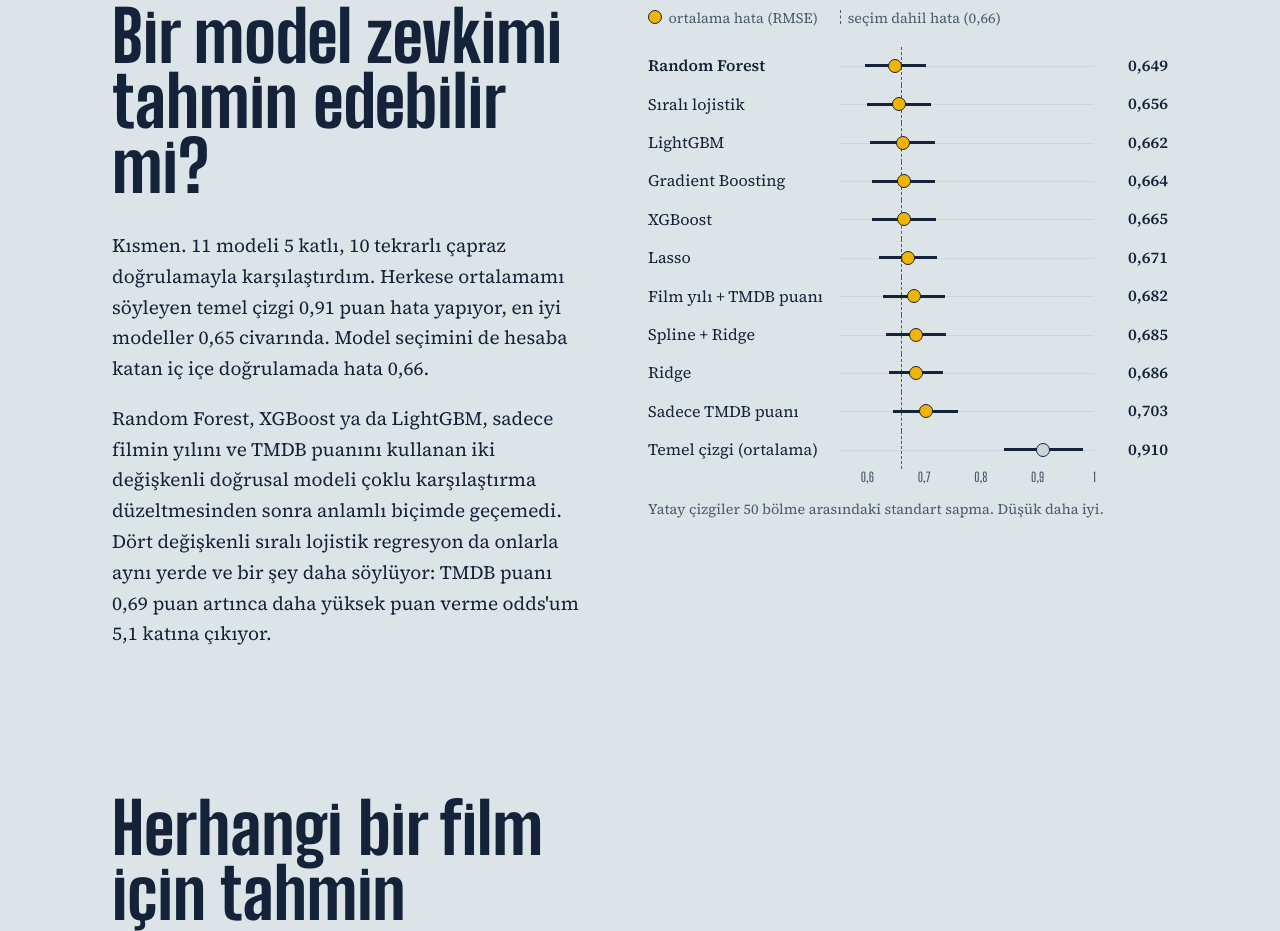
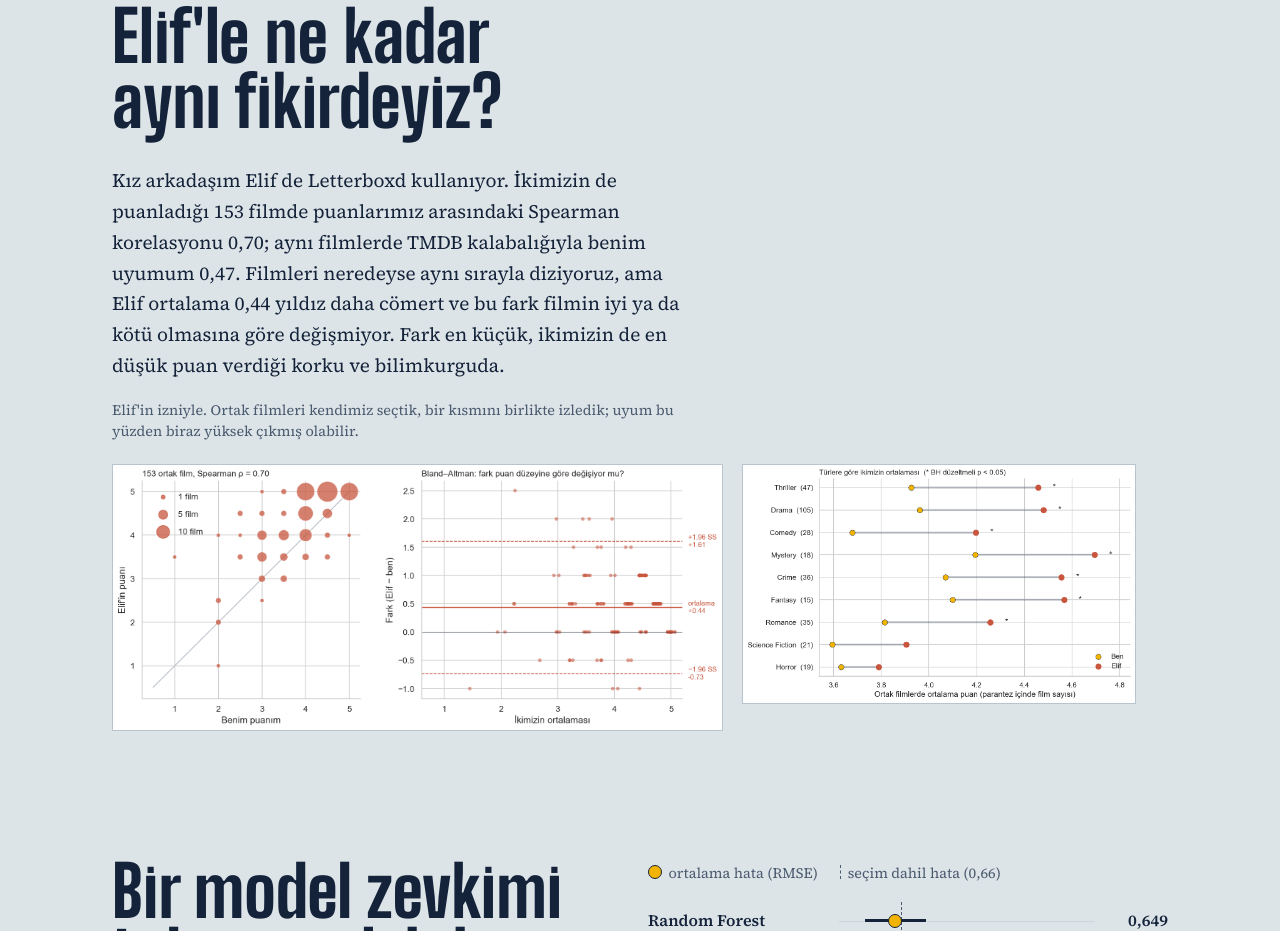
Before and after one commit to Kutaykabak/letterboxd-film-taste, a plain HTML site: page site/tr/index.html in a window 1280 px wide. Shown: the part 3899-4830 px from the top of the page. Drawn offline with Linux system fonts and the light colour scheme.

Commit message:
Add taste agreement with Elif (Part 4)
Part 4 in both combined notebooks compares my ratings with my
girlfriend Elif's on the 153 films we both rated: Spearman 0.70
(vs 0.47 with TMDB on the same films), she is 0.44 stars more
generous, Bland-Altman, weighted kappa 0.62, genres and decades.
Her raw export stays in data/raw/elif (git-ignored). READMEs and
both site pages get a short section with the two figures.

READMEs no longer link to the split notebooks and reports/share,
which were removed from the repository.

```diff
--- a/site/tr/index.html
+++ b/site/tr/index.html
@@ -178,6 +178,9 @@ footer p { max-width: 40rem; }
 .ares-nums .tmdb { color: var(--crowd); }
 .ares-nums small { font-size: .85rem; color: var(--muted); }
 /* power bi */
+.elif { display: grid; grid-template-columns: 1.55fr 1fr; gap: 1.2rem; margin-top: 1.4rem; max-width: 64rem; align-items: start; }
+.elif img { display: block; width: 100%; height: auto; background: #fff; border: 1px solid var(--rule); }
+@media (max-width: 760px) { .elif { grid-template-columns: 1fr; } }
 .pbi { display: block; margin-top: 1.4rem; max-width: 64rem; }
 .pbi img { display: block; width: 100%; height: auto; border: 1px solid var(--rule); }
 .pbi-links a { color: var(--ink); text-underline-offset: 3px; }
@@ -249,6 +252,18 @@ footer p { max-width: 40rem; }
     </div>
   </div>
   <div class="key"><span class="k-crowd">beklenen</span><span class="k-me">verdiğim</span></div>
+</section>
+
+<section aria-labelledby="h-elif">
+  <div class="text">
+    <h2 id="h-elif">Elif'le ne kadar aynı fikirdeyiz?</h2>
+    <p>Kız arkadaşım Elif de Letterboxd kullanıyor. İkimizin de puanladığı 153 filmde puanlarımız arasındaki Spearman korelasyonu 0,70; aynı filmlerde TMDB kalabalığıyla benim uyumum 0,47. Filmleri neredeyse aynı sırayla diziyoruz, ama Elif ortalama 0,44 yıldız daha cömert ve bu fark filmin iyi ya da kötü olmasına göre değişmiyor. Fark en küçük, ikimizin de en düşük puan verdiği korku ve bilimkurguda.</p>
+    <p class="small">Elif'in izniyle. Ortak filmleri kendimiz seçtik, bir kısmını birlikte izledik; uyum bu yüzden biraz yüksek çıkmış olabilir.</p>
+  </div>
+  <div class="elif">
+    <a href="../elif-uyum.png"><img src="../elif-uyum.png?v=1" width="1659" height="723" loading="lazy" alt="Solda benim ve Elif'in puanları, nokta büyüklüğü film sayısı; sağda Bland–Altman grafiği, ortalama fark +0,44 yıldız"></a>
+    <a href="../elif-turler.png"><img src="../elif-turler.png?v=1" width="1251" height="761" loading="lazy" alt="Türlere göre benim ve Elif'in ortalama puanı; Elif neredeyse her türde daha yüksek, fark en küçük korku ve bilimkurguda"></a>
+  </div>
 </section>
 
 <section aria-labelledby="h-model">
```
Also changed, not shown: site/index.html (+15 -0 lines), reports/figures/02_on_yil.png, reports/figures/10_elif_uyum.png (added), reports/figures/11_elif_turler.png (added), reports/figures_en/02_decades.png, reports/figures_en/10_elif_agreement.png (added), reports/figures_en/11_elif_genres.png (added), site/elif-agreement.png (added), site/elif-genres.png (added), site/elif-turler.png (added), site/elif-uyum.png (added), 4 other files.
